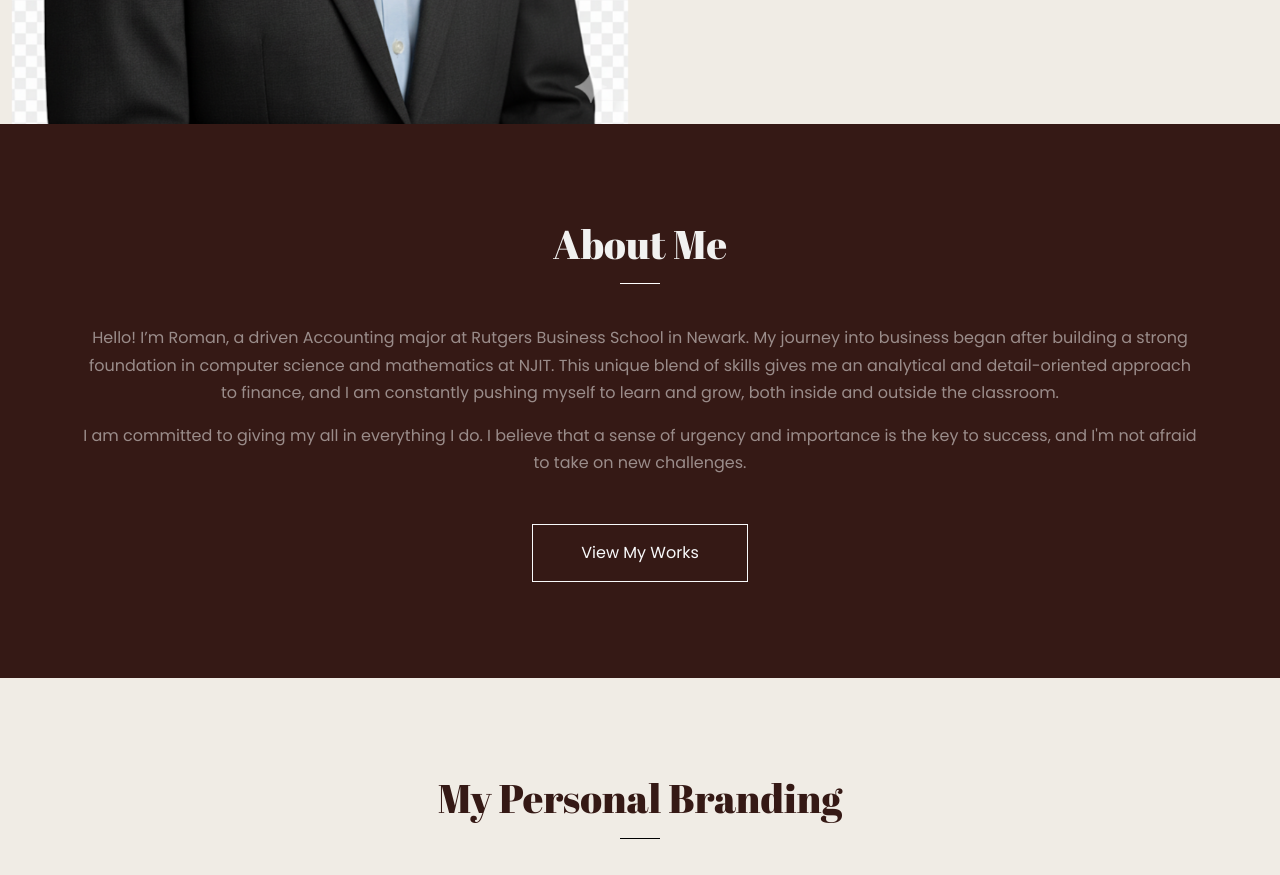
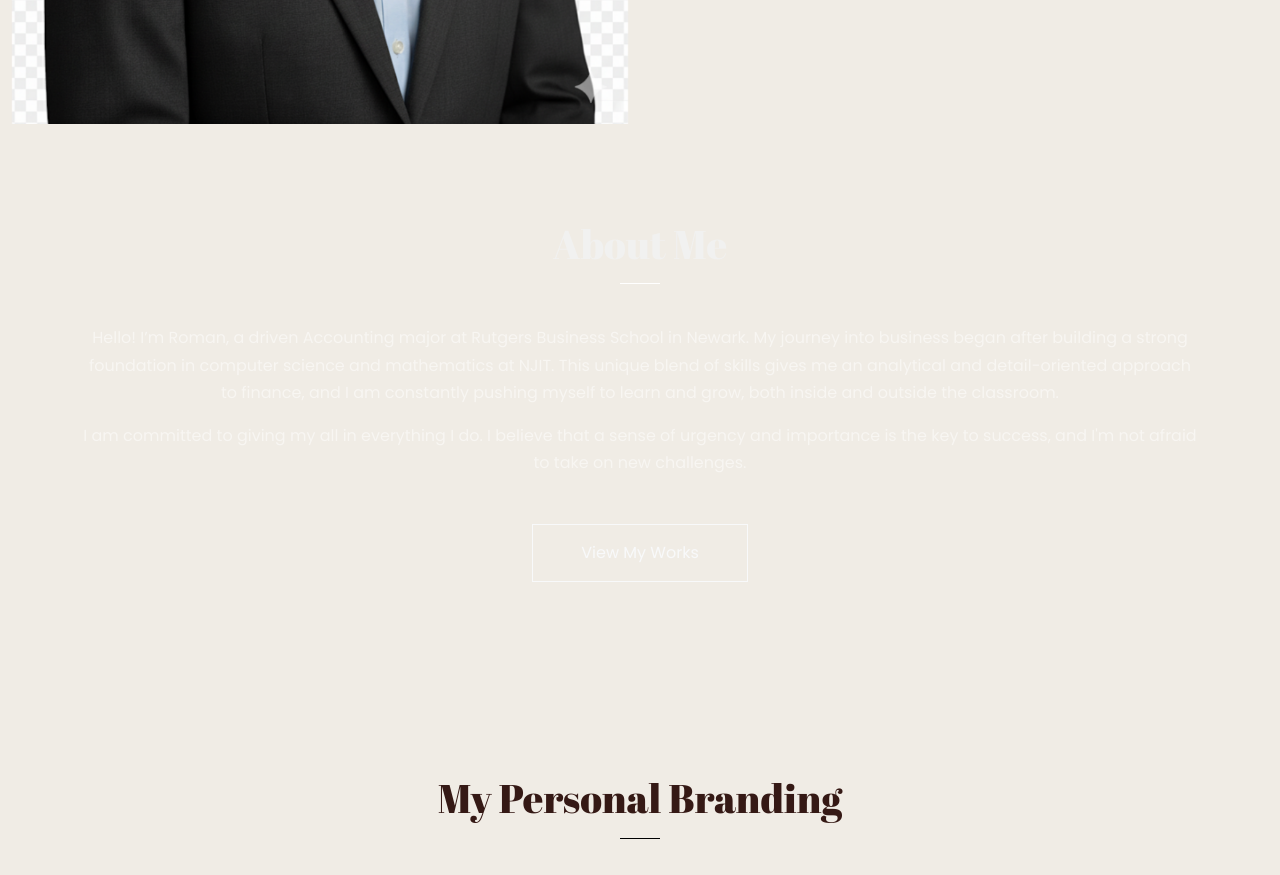
Before and after one commit to RomanAlbano/testWebsite, a plain HTML site: page index.html in a window 1280 px wide. Shown: the part 620-1495 px from the top of the page. Drawn offline with nearby package versions, Linux system fonts and the light colour scheme.

Commit message:
attempting background fix

```diff
--- a/index.html
+++ b/index.html
@@ -335,7 +335,7 @@
 		</div>
 	</div>
 
-	<section id="about" class="personal-info padding-large bg-primary">
+	<section id="about" class="personal-info padding-large">
 		<div class="container text-white text-white-50 ">
 			<div class="text-content text-center" data-aos="fade-up">
 				<div class="section-header">
```
